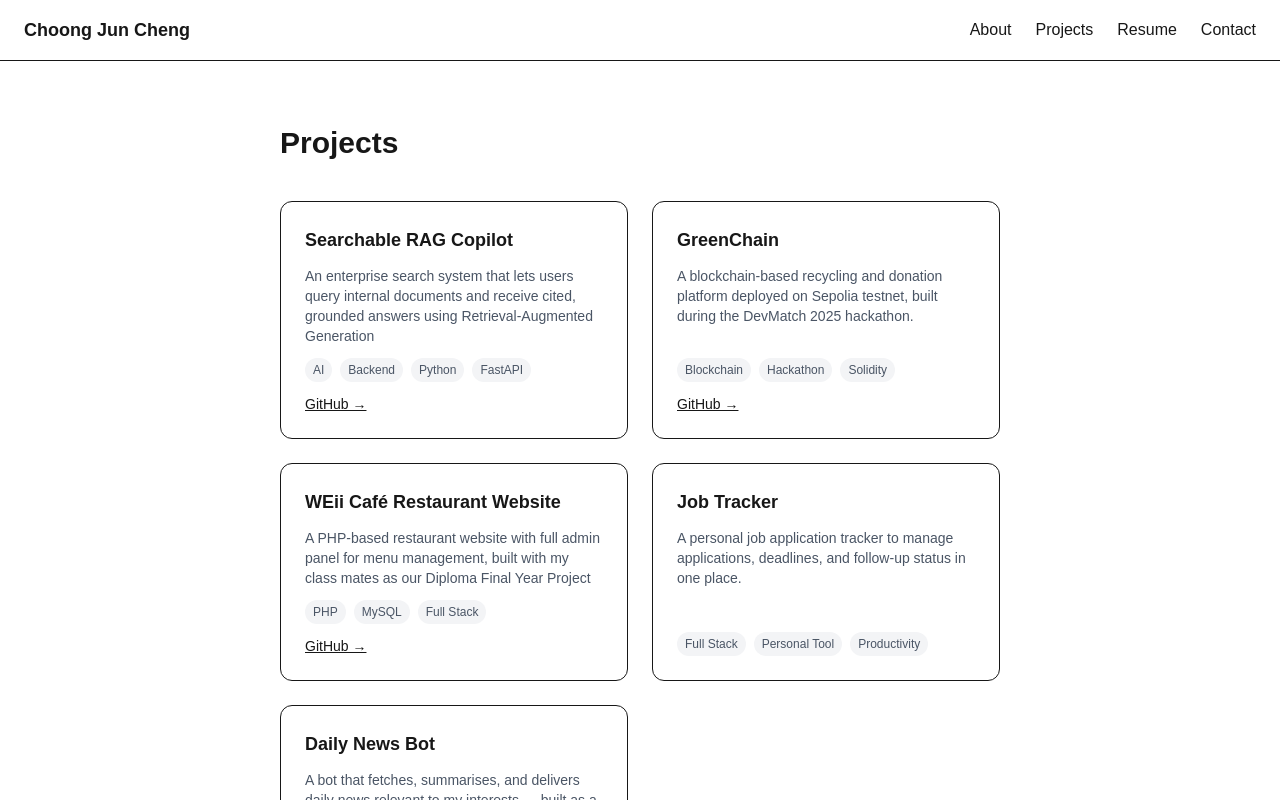
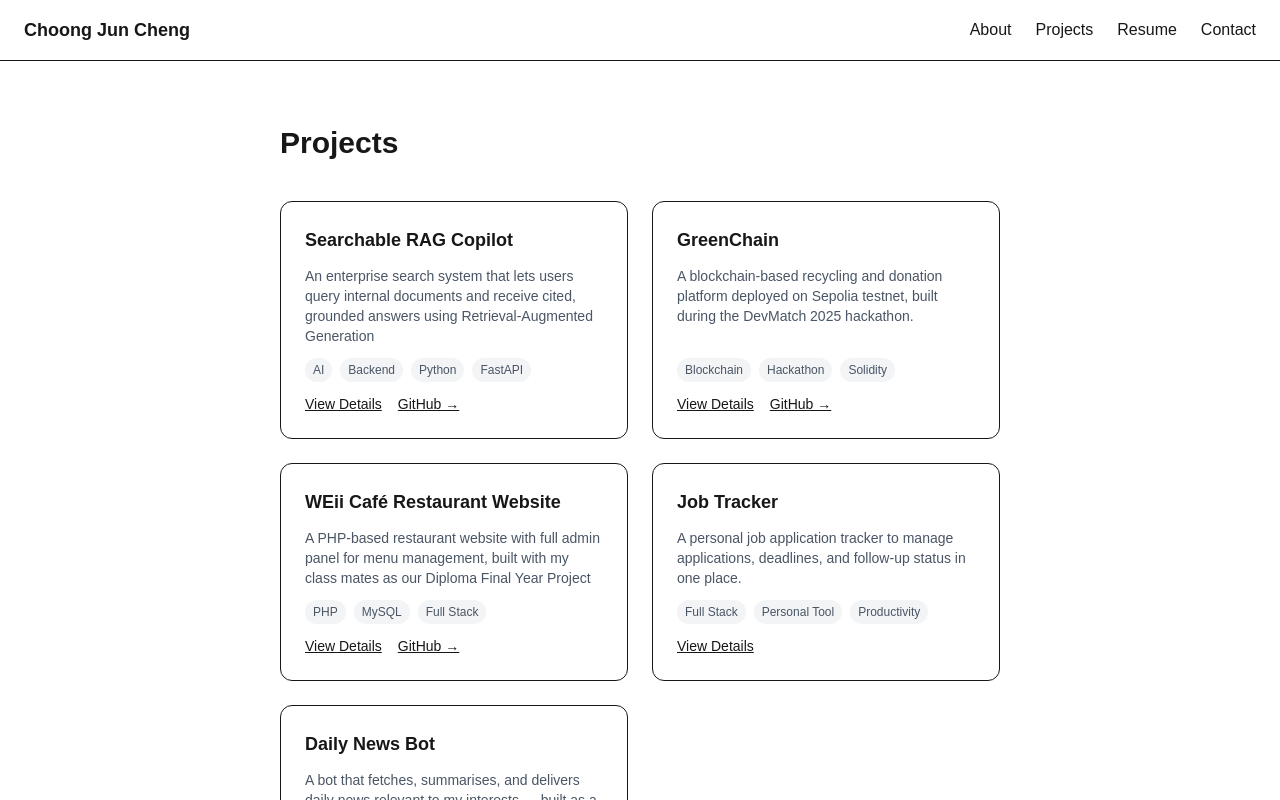
Before and after one commit to Jameschoong7/portfolio-site, a Next.js app: page /projects in a window 1280 px wide. Shown: the top 800 px of the page. Built offline with nearby package versions, Linux system fonts and the light colour scheme.

Commit message:
link project cards to detail routes

```diff
--- a/src/app/components/ProjectCard.js
+++ b/src/app/components/ProjectCard.js
@@ -1,4 +1,6 @@
-export default function ProjectCard({title, description, tags, github}){
+import Link from "next/link";
+
+export default function ProjectCard({title, description, tags, github,slug}){
     return(
         <div className="border rounded-xl p-6 flex flex-col gap-3 hover:shadow-md transition-shadow">
             <h2 className="text-lg font-semibold">{title}</h2>
@@ -12,13 +14,18 @@ export default function ProjectCard({title, description, tags, github}){
                 ))}
             </div>
 
-            {github &&(
+            <div className="flex gap-4 text-sm font-medium">
+                <Link href={`/projects/${slug}`} className="underline">
+                    View Details
+                </Link>
+                {github &&(
                 <a href={github} target="_blank" rel="noopener noreferrer" className="text-sm font-medium underline">
                     GitHub →
                 </a>
             )}
+            </div>
+        </div>
 
-        </div>
     )
 
 
--- /dev/null
+++ b/src/app/data/projects.js
@@ -0,0 +1,41 @@
+export const projects = [
+
+    {
+        slug: "searchable-rag-copilot",
+        title:"Searchable RAG Copilot",
+        description: "An enterprise search system that lets users query internal documents and receive cited, grounded answers using Retrieval-Augmented Generation",
+        tags:["AI","Backend","Python","FastAPI"],
+        github : "https://github.com/Jameschoong7/searchable-rag-copilot",
+    },
+    {
+        slug: "greenchain",
+        title:"GreenChain",
+        description:"A blockchain-based recycling and donation platform deployed on Sepolia testnet, built during the DevMatch 2025 hackathon.",
+        tags:["Blockchain","Hackathon","Solidity"],
+        github:"https://github.com/Jameschoong7/DevMatch2025",
+    },
+    {
+        slug: "weii-cafe-restaurant-website",
+        title:"WEii Café Restaurant Website",
+        description:"A PHP-based restaurant website with full admin panel for menu management, built with my class mates as our Diploma Final Year Project",
+        tags:["PHP", "MySQL","Full Stack"],
+        github: "https://github.com/Jameschoong7/weiicafe",
+    },
+    {
+        slug: "job-tracker",
+        title: "Job Tracker",
+        description: "A personal job application tracker to manage applications, deadlines, and follow-up status in one place.",
+        tags: ["Full Stack", "Personal Tool", "Productivity"],
+        github: null,
+    },
+    {
+        slug: "daily-news-bot",
+        title: "Daily News Bot",
+        description: "A bot that fetches, summarises, and delivers daily news relevant to my interests — built as a personal productivity tool and AI pipeline exercise.",
+        tags: ["AI", "Automation", "Personal Tool"],
+        github: null,
+    },
+
+
+
+];
--- a/src/app/projects/page.js
+++ b/src/app/projects/page.js
@@ -1,41 +1,9 @@
 import ProjectCard from "../components/ProjectCard";
+
+import {projects} from "../data/projects"
+
 export const metadata = {title:"Projects"}
-const projects = [
 
-    {
-        title:"Searchable RAG Copilot",
-        description: "An enterprise search system that lets users query internal documents and receive cited, grounded answers using Retrieval-Augmented Generation",
-        tags:["AI","Backend","Python","FastAPI"],
-        github : "https://github.com/Jameschoong7/searchable-rag-copilot",
-    },
-    {
-        title:"GreenChain",
-        description:"A blockchain-based recycling and donation platform deployed on Sepolia testnet, built during the DevMatch 2025 hackathon.",
-        tags:["Blockchain","Hackathon","Solidity"],
-        github:"https://github.com/Jameschoong7/DevMatch2025",
-    },
-    {
-        title:"WEii Café Restaurant Website",
-        description:"A PHP-based restaurant website with full admin panel for menu management, built with my class mates as our Diploma Final Year Project",
-        tags:["PHP", "MySQL","Full Stack"],
-        github: "https://github.com/Jameschoong7/weiicafe",
-    },
-    {
-        title: "Job Tracker",
-        description: "A personal job application tracker to manage applications, deadlines, and follow-up status in one place.",
-        tags: ["Full Stack", "Personal Tool", "Productivity"],
-        github: null,
-    },
-    {
-        title: "Daily News Bot",
-        description: "A bot that fetches, summarises, and delivers daily news relevant to my interests — built as a personal productivity tool and AI pipeline exercise.",
-        tags: ["AI", "Automation", "Personal Tool"],
-        github: null,
-    },
-
-
-
-]
 
 
 export default function Projects(){
@@ -44,7 +12,7 @@ export default function Projects(){
             <h1 className="text-3xl font-bold mb-10">Projects</h1>
             <div className="grid grid-cols-1 md:grid-cols-2 gap-6">
                 {projects.map((project)=>(
-                    <ProjectCard key={project.title}{...project} />
+                    <ProjectCard key={project.slug} {...project} />
                 ))}
             </div>
         </main>
```
Also changed, not shown: 2 other files (tests, documents, lock files or other folders).
